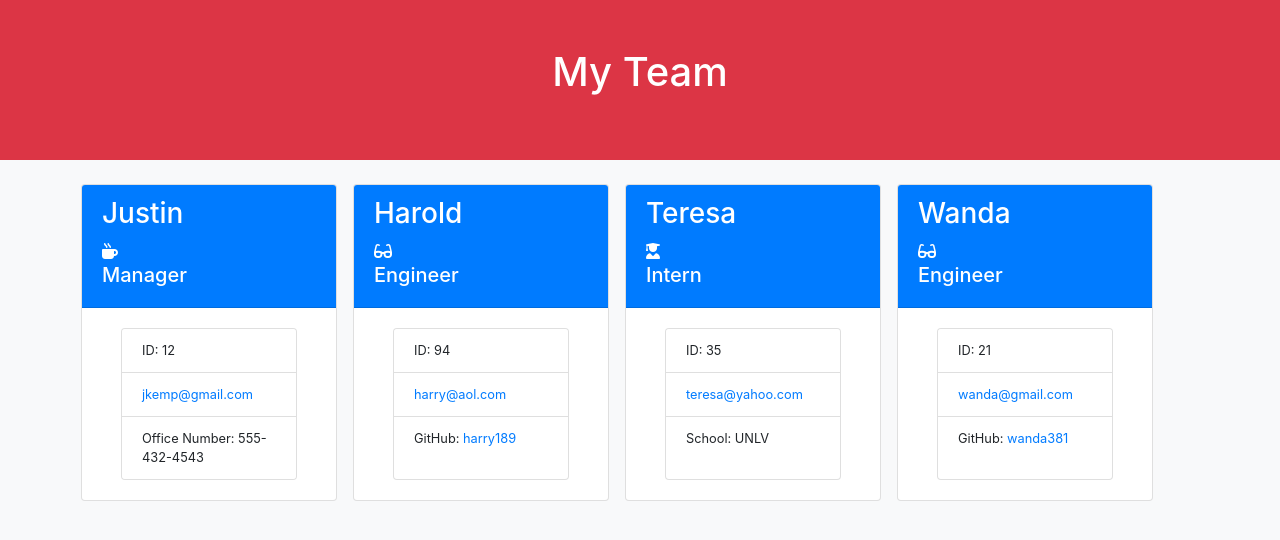
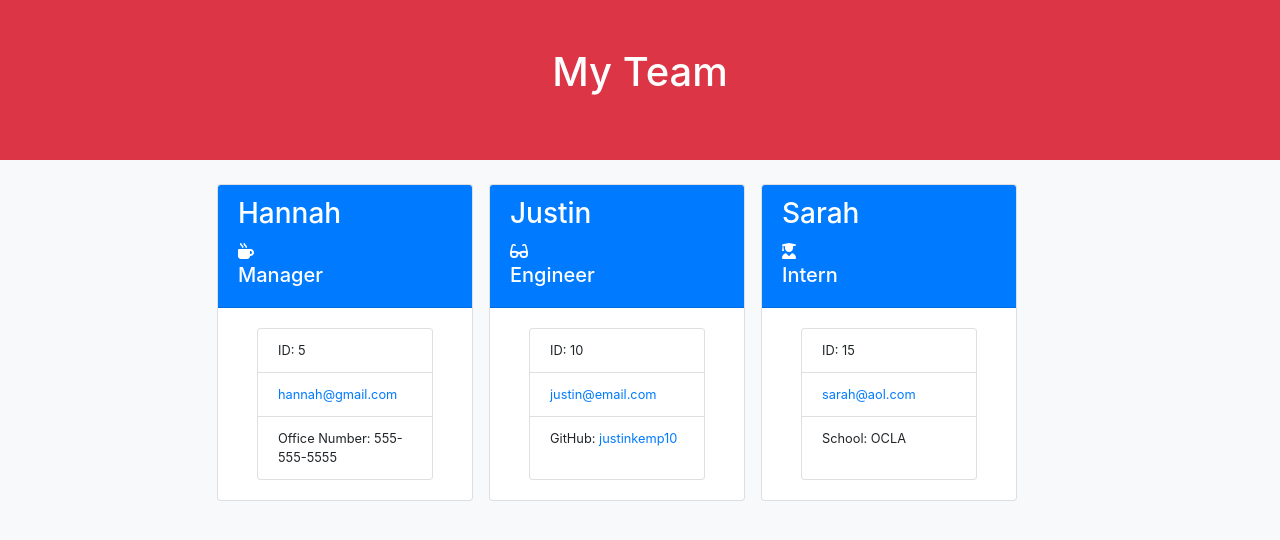
Before and after one commit to justinkemp10/team-profile-generator, a website: page profile.html in a window 1280 px wide. Drawn offline with nearby package versions, Linux system fonts and the light colour scheme.

Commit message:
updated readme to add walkthru vid link, fixed a wrong path in index.js, new profile.html from running it again

```diff
--- a/index.js
+++ b/index.js
@@ -7,7 +7,7 @@ const fs = require("fs");
 const inquirer = require("inquirer");
 const jest = require("jest");
 
-const generateMarkdown = require("./classes/generateMarkdown");
+const generateMarkdown = require("./dist/generateMarkdown");
 
 const employees = [];
 
--- a/profile.html
+++ b/profile.html
@@ -20,15 +20,15 @@
 
     <div class="card mr-3 mb-3" style="width: 16rem;">
         <div class="card-header bg-primary text-white font-weight-bold">
-            <h3 class"text-capitalize">Justin</h3>
+            <h3 class"text-capitalize">Hannah</h3>
             <i class="fas fa-mug-hot"></i><h5>Manager</h5>
         </div>
         <div class="card-body d-flex justify-content-center">
             <div class="card" style="width: 11rem;">
                 <ul class="list-group list-group-flush">
-                    <li class="small list-group-item">ID: 12</li>
-                    <a class="small list-group-item" href="mailto: jkemp@gmail.com">jkemp@gmail.com</a>
-                    <li class="small list-group-item">Office Number: 555-432-4543</li>
+                    <li class="small list-group-item">ID: 5</li>
+                    <a class="small list-group-item" href="mailto: hannah@gmail.com">hannah@gmail.com</a>
+                    <li class="small list-group-item">Office Number: 555-555-5555</li>
                 </ul>
             </div>
         </div>
@@ -36,15 +36,15 @@
 
     <div class="card mr-3 mb-3" style="width: 16rem;">
         <div class="card-header bg-primary text-white font-weight-bold">
-            <h3 class"text-capitalize">Harold</h3>
+            <h3 class"text-capitalize">Justin</h3>
             <i class="fas fa-glasses"></i><h5>Engineer</h5>
         </div>
         <div class="card-body d-flex justify-content-center">
             <div class="card" style="width: 11rem;">
                 <ul class="list-group list-group-flush">
-                    <li class="small list-group-item">ID: 94</li>
-                    <a class="small list-group-item" href="mailto: harry@aol.com">harry@aol.com</a>
-                    <li class="small list-group-item">GitHub: <span><a href="https://github.com/harry189" target="_blank">harry189</a></span> </li>
+                    <li class="small list-group-item">ID: 10</li>
+                    <a class="small list-group-item" href="mailto: justin@email.com">justin@email.com</a>
+                    <li class="small list-group-item">GitHub: <span><a href="https://github.com/justinkemp10" target="_blank">justinkemp10</a></span> </li>
                 </ul>
             </div>
         </div>
@@ -52,31 +52,15 @@
 
     <div class="card mr-3 mb-3" style="width: 16rem;">
         <div class="card-header bg-primary text-white font-weight-bold">
-            <h3 class"text-capitalize">Teresa</h3>
+            <h3 class"text-capitalize">Sarah</h3>
             <i class="fas fa-user-graduate"></i><h5>Intern</h5>
         </div>
         <div class="card-body d-flex justify-content-center">
             <div class="card" style="width: 11rem;">
                 <ul class="list-group list-group-flush">
-                    <li class="small list-group-item">ID: 35</li>
-                    <a class="small list-group-item" href="mailto: teresa@yahoo.com">teresa@yahoo.com</a>
-                    <li class="small list-group-item">School: UNLV</li>
-                </ul>
-            </div>
-        </div>
-    </div>
-
-    <div class="card mr-3 mb-3" style="width: 16rem;">
-        <div class="card-header bg-primary text-white font-weight-bold">
-            <h3 class"text-capitalize">Wanda</h3>
-            <i class="fas fa-glasses"></i><h5>Engineer</h5>
-        </div>
-        <div class="card-body d-flex justify-content-center">
-            <div class="card" style="width: 11rem;">
-                <ul class="list-group list-group-flush">
-                    <li class="small list-group-item">ID: 21</li>
-                    <a class="small list-group-item" href="mailto: wanda@gmail.com">wanda@gmail.com</a>
-                    <li class="small list-group-item">GitHub: <span><a href="https://github.com/wanda381" target="_blank">wanda381</a></span> </li>
+                    <li class="small list-group-item">ID: 15</li>
+                    <a class="small list-group-item" href="mailto: sarah@aol.com">sarah@aol.com</a>
+                    <li class="small list-group-item">School: OCLA</li>
                 </ul>
             </div>
         </div>
```
Also changed, not shown: README.md.
